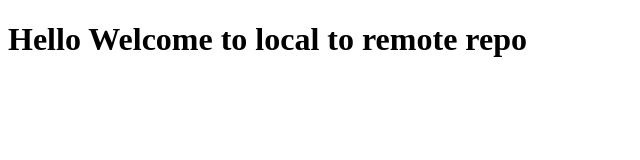
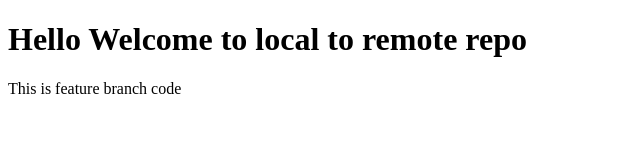
Before and after one commit to HafizYasirKhan/demotomorrow, a plain HTML site: page index.html in a window 1280 px wide. Shown: the whole page, without its empty margins (0-640 px from the left). Drawn offline with Linux system fonts and the light colour scheme.

Commit message:
add para

```diff
--- a/index.html
+++ b/index.html
@@ -7,6 +7,7 @@
 </head>
 <body>
     <h1>Hello Welcome to local to remote repo</h1>
+    <p>This is feature branch code </p>
 
 </body>
 </html>
```
